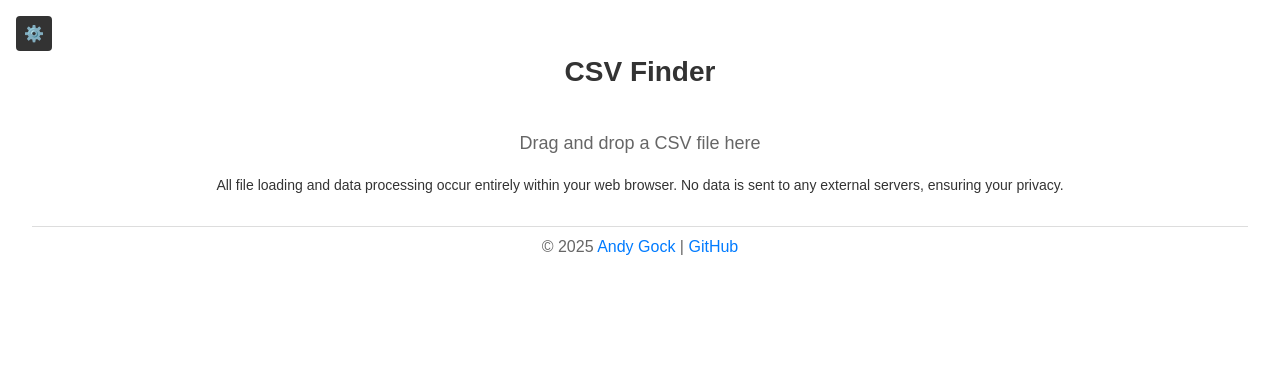
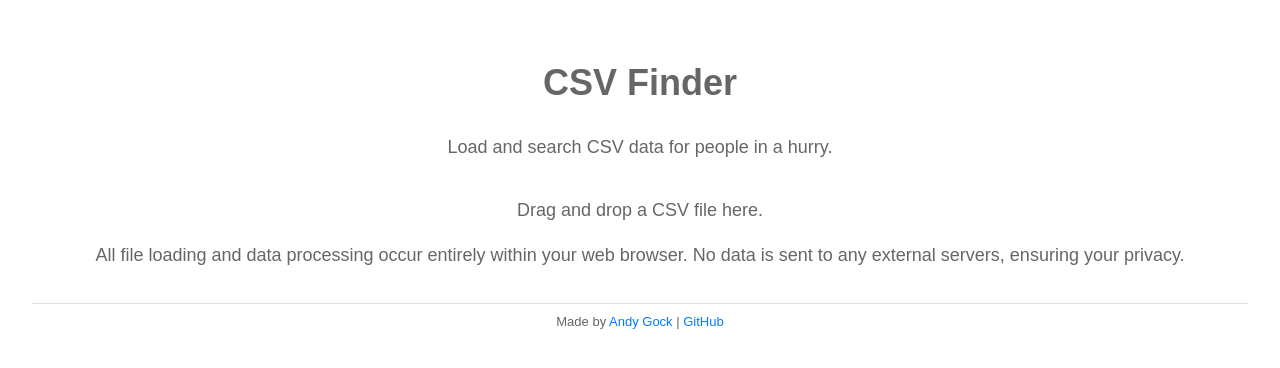
Before and after one commit to andygock/csv-finder, a React (Vite) app: page / in a window 1280 px wide. Shown: the top 368 px of the page. Built offline with nearby package versions, Linux system fonts and the light colour scheme.

Commit message:
Refactor CSS font sizes and enhance drag-and-drop instructions for CSV uploads, paste delimited data directly

```diff
--- a/src/App.css
+++ b/src/App.css
@@ -11,9 +11,6 @@
   --button-active-bg: #111;
   --button-disabled-bg: #ccc;
   --link-color: #007bff;
-  --font-size-small: 0.875rem;
-  --font-size-medium: 1rem;
-  --font-size-large: 1.125rem;
   --padding: 0.5rem;
   --margin: 0.5rem;
 }
@@ -22,7 +19,7 @@ body {
   background-color: var(--background-light);
   margin: 0;
   padding: 0;
-  font-size: var(--font-size-small);
+  font-size: small;
   font-family: sans-serif;
   color: var(--text-light);
   line-height: 1.5;
@@ -100,22 +97,24 @@ input[type="text"] {
   margin: var(--margin) 0;
   border: 1px solid #ccc;
   border-radius: 4px;
-  font-size: var(--font-size-medium);
+  font-size: medium;
 }
 
-.drag-text {
-  font-size: var(--font-size-large);
+.drag-text,
+.privacy,
+.header {
+  font-size: large;
   color: #666;
 }
 
 .row-info {
-  font-size: var(--font-size-small);
+  font-size: small;
   color: #999;
   margin-top: var(--margin);
 }
 
 footer {
-  font-size: var(--font-size-medium);
+  font-size: small;
   text-align: center;
   margin-top: 1rem;
   color: #666;
@@ -149,7 +148,7 @@ button {
   color: var(--text-dark);
   border: none;
   padding: var(--padding) var(--padding);
-  font-size: var(--font-size-medium);
+  font-size: medium;
   cursor: pointer;
   border-radius: 4px;
   transition: background-color 0.3s;
@@ -171,10 +170,26 @@ button:disabled {
 .settings {
   position: absolute;
   top: 1rem;
-  left: 1rem;
+  right: 1rem;
+  display: flex;
+  flex-direction: column;
+  gap: 0.5rem;
+}
+
+.settings button {
+  background-color: var(--button-fg);
+  color: var(--text-dark);
+  padding: var(--padding) var(--padding);
+  font-size: medium;
+  cursor: pointer;
 }
 
 #settingsDialog {
   min-width: 300px;
   padding: 1rem;
 }
+
+#settingsDialog .buttons {
+  margin-top: 1rem;
+  text-align: right;
+}
--- a/src/App.tsx
+++ b/src/App.tsx
@@ -6,11 +6,13 @@ import "./App.css";
 import SettingsDialog from "./SettingsDialog";
 import useSettings from "./hooks/useSettings";
 
+const defaultDragText = "Drag and drop a CSV file here.";
+
 function App() {
   const [data, setData] = useState<string[][]>([]);
   const [isDragging, setIsDragging] = useState(false);
   const [filter, setFilter] = useState("");
-  const [dragText, setDragText] = useState("Drag and drop a CSV file here");
+  const [dragText, setDragText] = useState(defaultDragText);
   const [sortConfig, setSortConfig] = useState<{
     key: number;
     direction: string;
@@ -18,14 +20,30 @@ function App() {
   const inputRef = useRef<HTMLInputElement>(null);
   const [settings, setSettings] = useSettings();
 
+  // key down
   useEffect(() => {
     const handleKeyDown = (event: KeyboardEvent) => {
+      // console.log("keydown event");
+
       if (event.key === "Escape") {
+        // cancel filter
         setFilter("");
       } else if (
         /^[a-zA-Z0-9]$/.test(event.key) &&
         document.activeElement !== inputRef.current
       ) {
+        // check if it was ctrl + v past event
+        if (event.ctrlKey && event.key === "v") {
+          // do not proceed, will be handled by paste event elsewhere
+          return;
+        }
+
+        // if there is no data loaded, do not proceed
+        if (!data.length) {
+          return;
+        }
+
+        // add character to filter
         event.preventDefault();
         setFilter((prevFilter) => prevFilter + event.key);
         inputRef.current?.focus();
@@ -36,18 +54,58 @@ function App() {
     return () => {
       window.removeEventListener("keydown", handleKeyDown);
     };
+  }, [data.length]);
+
+  // paste event
+  useEffect(() => {
+    const handlePaste = (event: ClipboardEvent) => {
+      // console.log("paste event");
+      if (document.activeElement !== inputRef.current) {
+        const pastedData = event.clipboardData?.getData("text");
+        if (pastedData) {
+          const delimiter = pastedData.includes("\t") ? "\t" : ",";
+          Papa.parse(pastedData, {
+            // header: settings.headers ?? true,
+            skipEmptyLines: true,
+            delimiter,
+            complete: (result) => {
+              if (result.errors.length) {
+                toast.error("Invalid data format.");
+              } else {
+                setData(result.data as string[][]);
+                setDragText("Data loaded successfully!");
+                toast.success("Pasted data loaded successfully.");
+              }
+            },
+          });
+        } else {
+          toast.error("Unsupported data type.");
+        }
+      }
+    };
+
+    window.addEventListener("paste", handlePaste);
+    return () => {
+      window.removeEventListener("paste", handlePaste);
+    };
   }, []);
 
   const handleDrop = (event: React.DragEvent<HTMLDivElement>) => {
+    // console.log("drop event");
     event.preventDefault();
     setIsDragging(false);
     const file = event.dataTransfer.files[0];
-
     if (file && file.name.toLowerCase().endsWith(".csv")) {
       Papa.parse(file, {
+        // header: settings.headers ?? true,
+        skipEmptyLines: true,
         complete: (result) => {
-          setData(result.data as string[][]);
-          setDragText("CSV file loaded successfully!");
+          if (result.errors.length) {
+            toast.error("Invalid data format.");
+          } else {
+            setData(result.data as string[][]);
+            setDragText("CSV file loaded successfully!");
+          }
         },
       });
     } else {
@@ -56,17 +114,20 @@ function App() {
   };
 
   const handleDragOver = (event: React.DragEvent<HTMLDivElement>) => {
+    // console.log("dragover event");
     event.preventDefault();
     setIsDragging(true); // Ensure isDragging remains true
     setDragText("Release to upload the CSV file");
   };
 
   const handleDragEnter = () => {
+    // console.log("dragenter event");
     setIsDragging(true);
     setDragText("Release to upload the CSV file");
   };
 
   const handleDragLeave = (event: React.DragEvent<HTMLDivElement>) => {
+    // console.log("dragleave event");
     if (event.currentTarget.contains(event.relatedTarget as Node)) {
       return;
     }
@@ -126,6 +187,17 @@ function App() {
     setSortConfig({ key: columnIndex, direction });
   };
 
+  const toggleSettingsDialog = () => {
+    const dialog = document.getElementById(
+      "settingsDialog"
+    ) as HTMLDialogElement;
+    if (dialog.open) {
+      dialog.close();
+    } else {
+      dialog.showModal();
+    }
+  };
+
   const sortedData = (data: string[][]) => {
     if (!sortConfig) return data;
     const sorted = [...data].sort((a, b) => {
@@ -138,19 +210,10 @@ function App() {
     return sorted;
   };
 
-  const toggleSettingsDialog = () => {
-    const dialog = document.getElementById(
-      "settingsDialog"
-    ) as HTMLDialogElement;
-    if (dialog.open) {
-      dialog.close();
-    } else {
-      dialog.showModal();
-    }
-  };
-
   const filteredData = filterData(data, filter);
   const displayedData = sortedData(filteredData);
+
+  // console.log("data", data);
 
   return (
     <div>
@@ -162,11 +225,24 @@ function App() {
         className={"drop " + (isDragging ? "dragging" : "")}
       >
         <div className="settings">
-          <button onClick={toggleSettingsDialog}>⚙️</button>
+          {/* <button onClick={toggleSettingsDialog}>⚙️</button> */}
+          {data.length > 0 && (
+            <button
+              onClick={() => {
+                // clear loaded data
+                setData([]);
+                setFilter("");
+                setDragText(defaultDragText);
+              }}
+            >
+              ❌
+            </button>
+          )}
         </div>
         {!data.length && (
           <div className="header">
             <h1>CSV Finder</h1>
+            <p>Load and search CSV data for people in a hurry.</p>
           </div>
         )}
         {data.length > 0 && (
@@ -219,7 +295,7 @@ function App() {
         ) : (
           <div>
             <p className="drag-text">{dragText}</p>
-            <p>
+            <p className="privacy">
               All file loading and data processing occur entirely within your
               web browser. No data is sent to any external servers, ensuring
               your privacy.
@@ -227,8 +303,7 @@ function App() {
           </div>
         )}
         <footer className="footer">
-          &copy; {new Date().getFullYear()}{" "}
-          <a href="https://gock.net/">Andy Gock</a> |{" "}
+          Made by <a href="https://gock.net/">Andy Gock</a> |{" "}
           <a href="https://github.com/andygock/csv-finder">GitHub</a>
         </footer>
       </div>
--- a/src/SettingsDialog.tsx
+++ b/src/SettingsDialog.tsx
@@ -11,7 +11,7 @@ const SettingsDialog: React.FC<SettingsDialogProps> = ({
   setSettings,
 }) => {
   const handleChange = (event: React.ChangeEvent<HTMLInputElement>) => {
-    setSettings({ ...settings, foobar: event.target.checked });
+    setSettings({ ...settings, headers: event.target.checked });
   };
 
   return (
@@ -21,13 +21,12 @@ const SettingsDialog: React.FC<SettingsDialogProps> = ({
         <label>
           <input
             type="checkbox"
-            checked={settings.foobar}
+            checked={settings.headers}
             onChange={handleChange}
           />
-          foobar
+          Import data has headers
         </label>
-        <p>Coming soon.</p>
-        <div>
+        <div className="buttons">
           <button type="submit">Close</button>
         </div>
       </form>
--- a/src/hooks/useSettings.ts
+++ b/src/hooks/useSettings.ts
@@ -1,11 +1,11 @@
 import { useState, useEffect } from "react";
 
 export interface Settings {
-  foobar: boolean;
+  headers: boolean;
 }
 
 const useSettings = () => {
-  const [settings, setSettings] = useState<Settings>({ foobar: false });
+  const [settings, setSettings] = useState<Settings>({ headers: true });
 
   useEffect(() => {
     const savedSettings = localStorage.getItem("csvFinderSettings");
@@ -16,10 +16,10 @@ const useSettings = () => {
 
   useEffect(() => {
     localStorage.setItem("csvFinderSettings", JSON.stringify(settings));
-    if (settings.foobar) {
-      // document.body.classList.add("dark-mode");
+    if (settings.headers) {
+      //
     } else {
-      // document.body.classList.remove("dark-mode");
+      //
     }
   }, [settings]);
 
```
